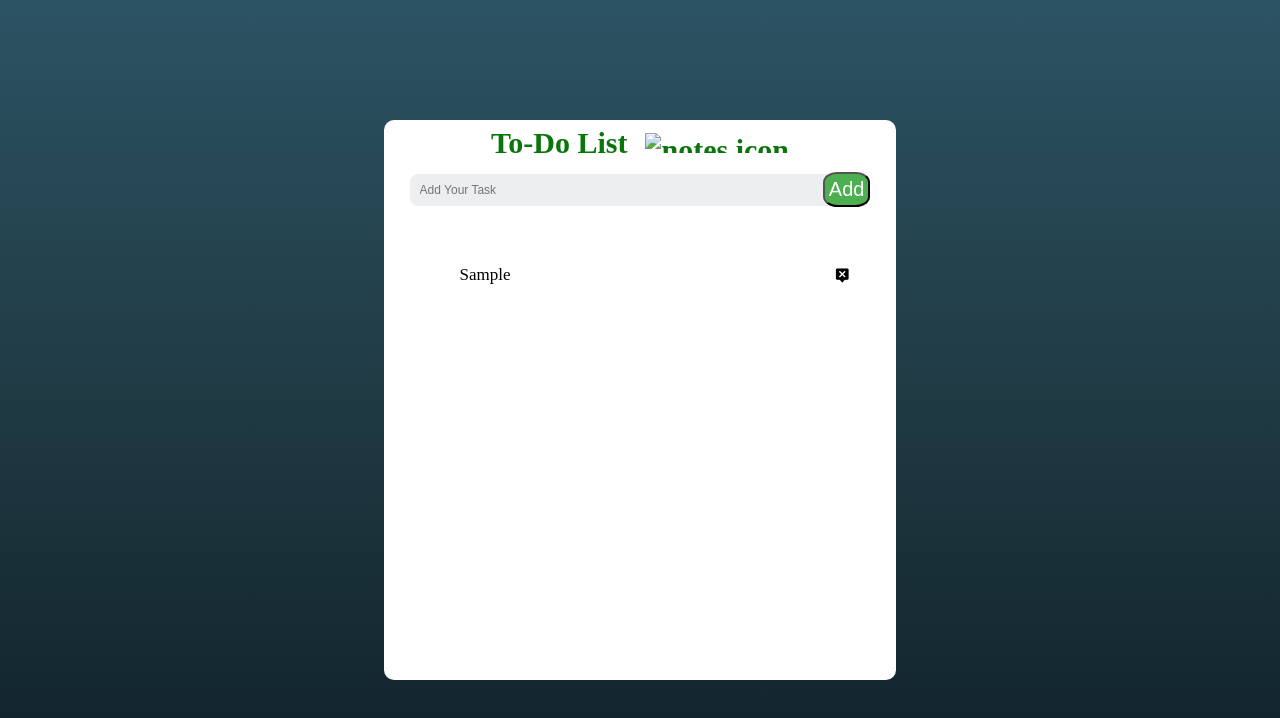
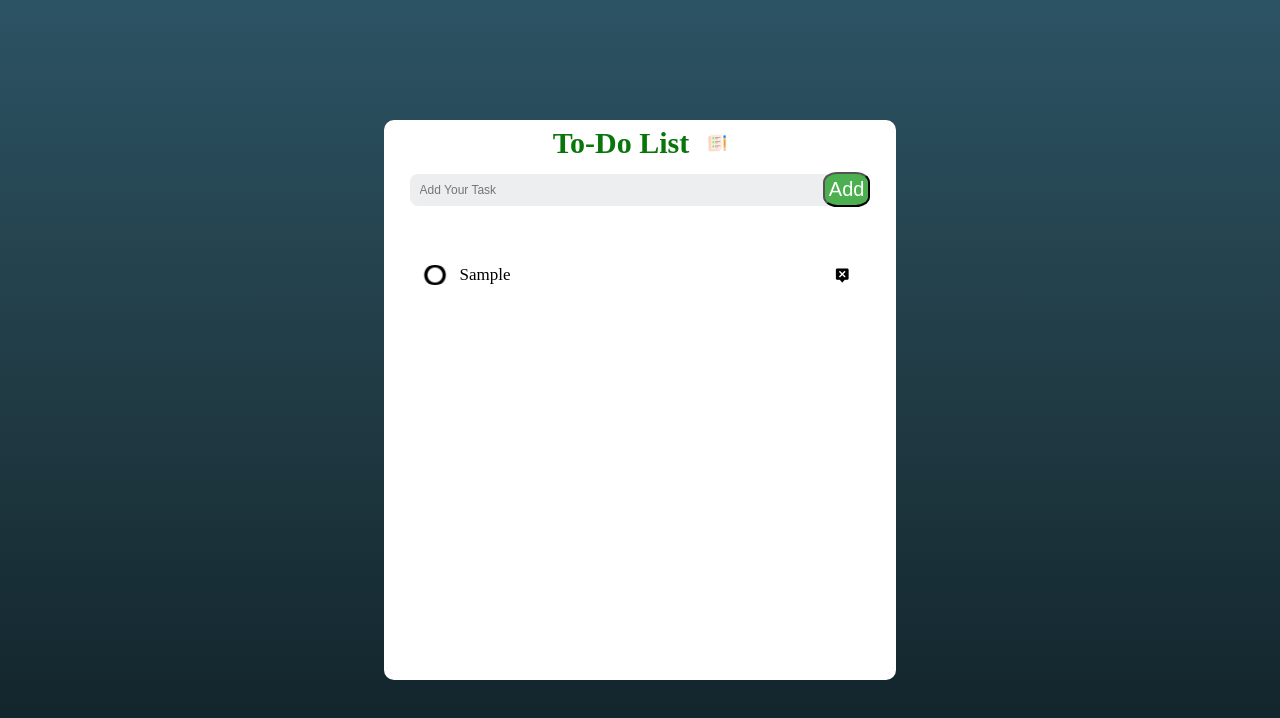
Before and after one commit to seemashettar13/To---Do---List-Application, a plain HTML site: page index.html in a window 1280 px wide. Both pictures are taken after typing "Sample" into the empty fields and a click on the button "Add". Drawn offline with nearby package versions, Linux system fonts and the light colour scheme.

Commit message:
resolved images issue

```diff
--- a/index.html
+++ b/index.html
@@ -6,7 +6,7 @@
     <meta name="authour" value=""Seema Shettar>
     <meta name="keywords" value="HTML, CSS, JS, Responsive Web Design, DOM Manipulation, To-Do-List">
     <title>To-Do-List Application</title>
-    <link rel="icon" href="https://cdn-icons-png.flaticon.com/128/9741/9741158.png">
+    <link rel="icon" href="titleBaricon.png">
     <link rel="stylesheet" href="style.css">
     <link href='https://unpkg.com/boxicons@2.1.4/css/boxicons.min.css' rel='stylesheet'>
 </head>
@@ -15,7 +15,7 @@
       <section>
         <article class="header">
             <div class="headContainer">
-                <h1>To-Do List <pre> </pre> <img src="./assets/icon.png" alt="notes icon"></h1>
+                <h1>To-Do List <pre> </pre> <img src="icon.png" alt="notes icon"></h1>
             </div>
 
         </article>
--- a/style.css
+++ b/style.css
@@ -130,7 +130,7 @@ color: #09760c;
 ul li::before{
     content: '';
     position: absolute;
-background-image: url("./assets/beforeCheck.png");
+background-image: url("beforeCheck.png");
 border-radius: 50%;
 height: 20px;
 width: 30px;
@@ -145,7 +145,7 @@ ul li.checked{
     text-decoration: line-through;
 }
 ul li.checked::before{
-    background-image: url("./assets/checked.png");
+    background-image: url("checked.png");
 }
 .deleteContainer{
     width: 10%;
```
